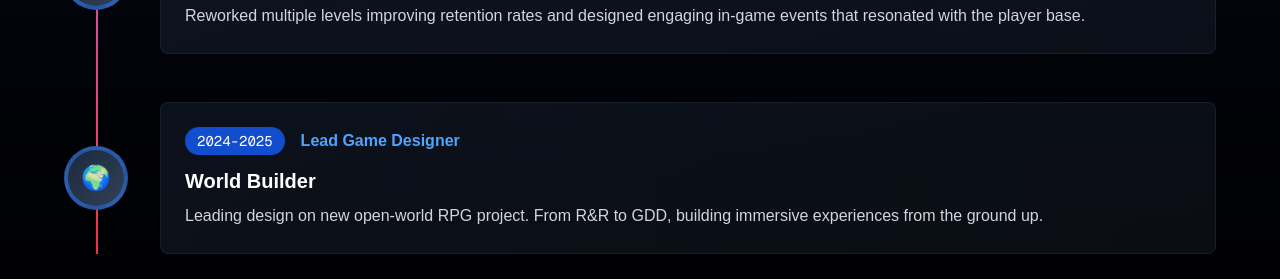
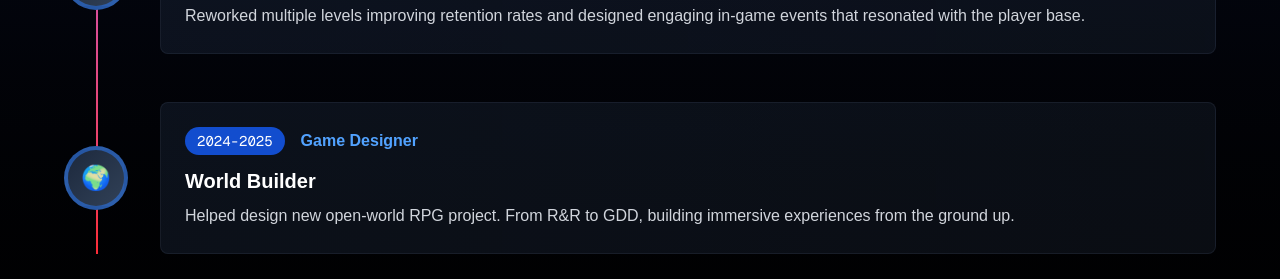
Before and after one commit to brennanhunter/ridam-rana-portfolio, a Next.js app: page / in a window 1280 px wide. Shown: the part 2480-2759 px from the top of the page. Built offline with nearby package versions, Linux system fonts and the light colour scheme.

Commit message:
Fixed role in Journey.

```diff
--- a/src/app/components/AboutSection.tsx
+++ b/src/app/components/AboutSection.tsx
@@ -70,8 +70,8 @@ const AboutSection = () => {
     {
       year: "2024-2025",
       title: "World Builder",
-      role: "Lead Game Designer",
-      description: "Leading design on new open-world RPG project. From R&R to GDD, building immersive experiences from the ground up.",
+      role: "Game Designer",
+      description: "Helped design new open-world RPG project. From R&R to GDD, building immersive experiences from the ground up.",
       icon: "🌍"
     }
   ];
```
